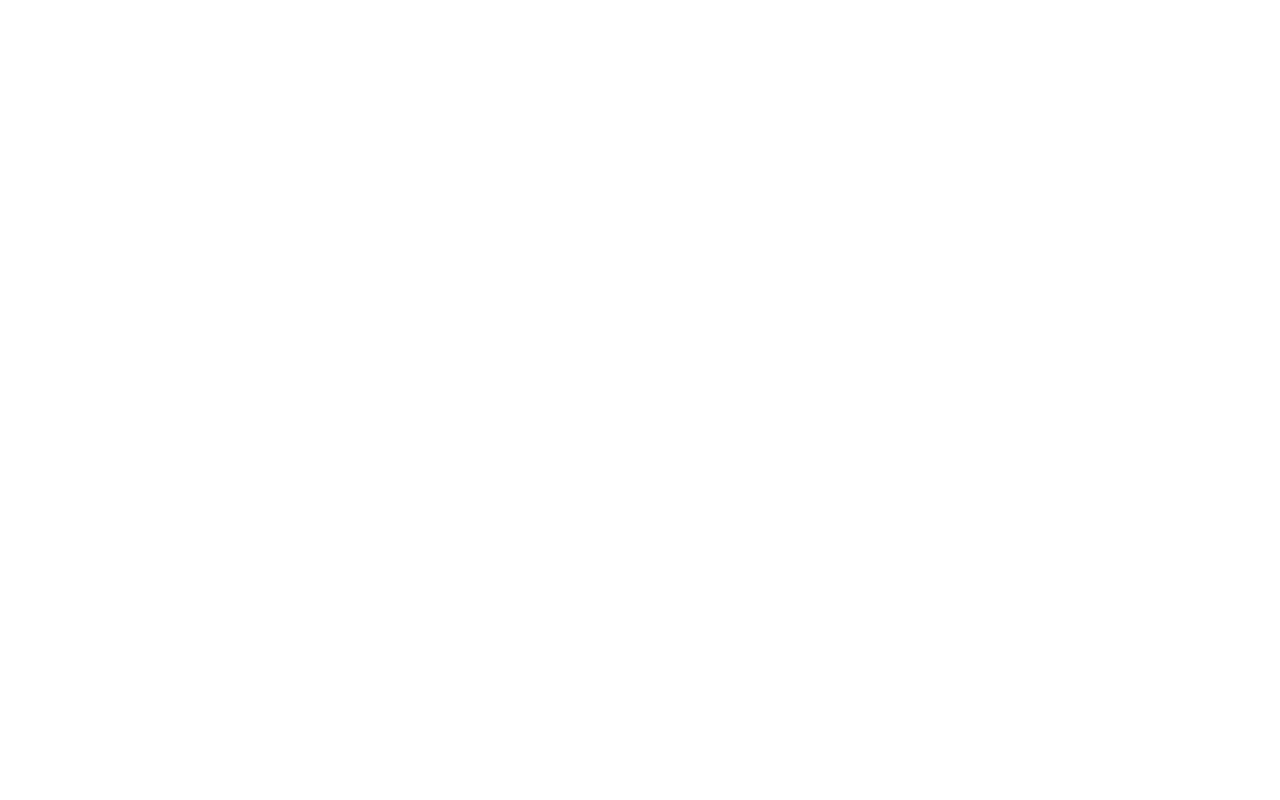
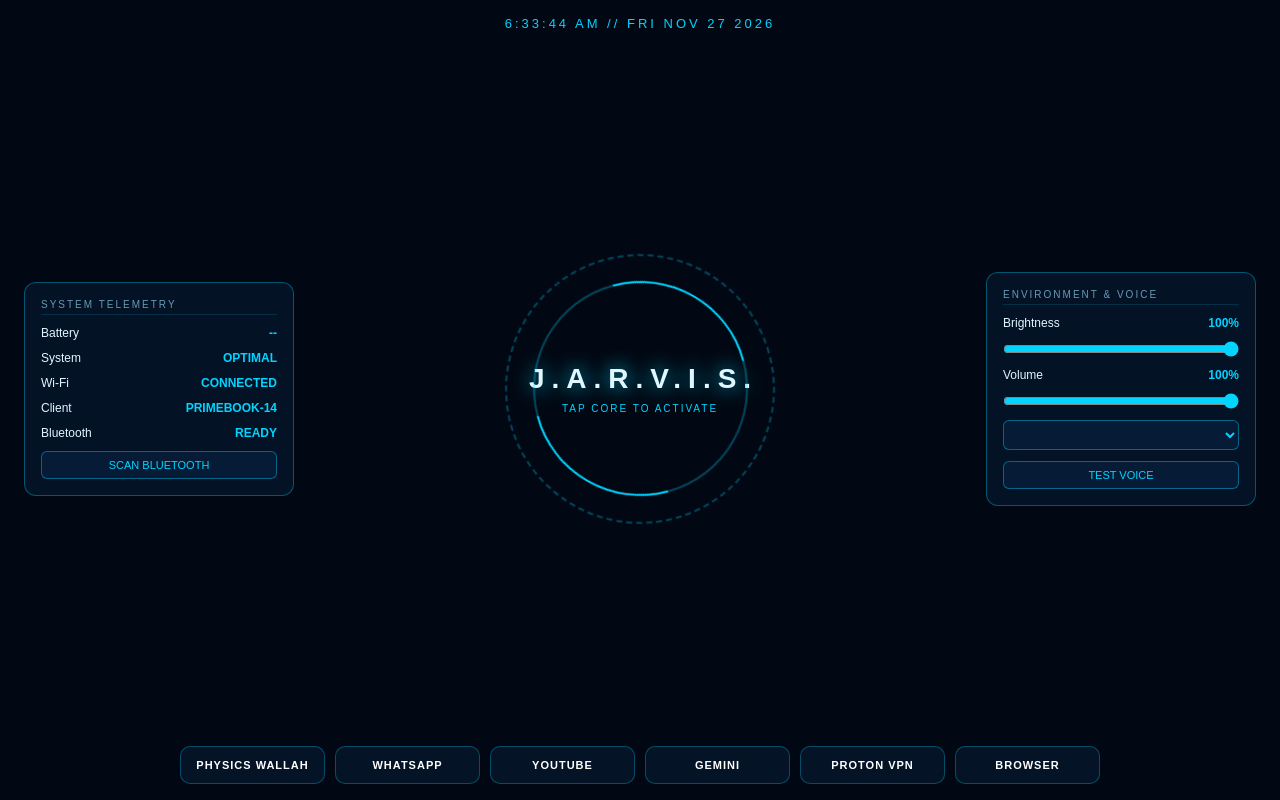
Before and after one commit to siddharth22022024-sketch/jarvis-hud, a plain HTML site: page index.html in a window 1280 px wide. Drawn offline with Linux system fonts and the light colour scheme.

Commit message:
index.html

```diff
--- a/index.html
+++ b/index.html
@@ -1,22 +1,81 @@
 <!DOCTYPE html>
-<html lang="en">
+<html>
 <head>
 <meta charset="UTF-8">
-<meta name="viewport" content="width=device-width, initial-scale=1.0">
+<meta name="viewport" content="width=device-width,initial-scale=1">
 <title>J.A.R.V.I.S.</title>
 <style>
-  :root {
-    --bg: #020813;
-    --panel: rgba(6, 20, 40, 0.72);
-    --border: rgba(0, 212, 255, 0.28);
-    --cyan: #00d4ff;
-    --cyan-soft: rgba(0, 212, 255, 0.14);
-    --cyan-glow: rgba(0, 212, 255, 0.45);
-    --text: #e0f7ff;
-    --muted: #679bb5;
-  }
-  * { box-sizing: border-box; margin: 0; padding: 0; user-select: none; }
-  body {
-    background: radial-gradient(circle at 50% 45%, #072242 0%, #030d1e 55%, var(--bg) 100%);
-    color: var(--text);
-    font-family: 'Segoe UI', system-ui, -apple-system,
+*{box-sizing:border-box;margin:0;padding:0;user-select:none}
+body{background:#020813;color:#e0f7ff;font-family:sans-serif;height:100vh;display:flex;flex-direction:column;justify-content:space-between;padding:16px 24px;overflow:hidden}
+#dim{position:fixed;inset:0;background:#000;opacity:0;pointer-events:none;z-index:99}
+.time{text-align:center;color:#00d4ff;letter-spacing:3px;font-size:13px}
+.grid{display:grid;grid-template-columns:270px 1fr 270px;gap:18px;align-items:center}
+.box{background:rgba(6,22,44,.8);border:1px solid rgba(0,212,255,.35);border-radius:12px;padding:16px;display:flex;flex-direction:column;gap:11px;font-size:12px}
+.ttl{font-size:10px;color:#679bb5;letter-spacing:2px;border-bottom:1px solid rgba(0,212,255,.15);padding-bottom:4px}
+.row{display:flex;justify-content:space-between}
+.val{color:#00d4ff;font-weight:700}
+.core{height:280px;display:flex;flex-direction:column;align-items:center;justify-content:center;position:relative;cursor:pointer}
+.ring{position:absolute;border-radius:50%;border:2px solid rgba(0,212,255,.3)}
+.r1{width:270px;height:270px;border-style:dashed;animation:spin 25s linear infinite}
+.r2{width:215px;height:215px;border-top-color:#00d4ff;border-bottom-color:#00d4ff;animation:spin 12s linear infinite reverse}
+@keyframes spin{to{transform:rotate(360deg)}}
+h1{font-size:28px;letter-spacing:7px;padding-left:7px;text-shadow:0 0 20px #00d4ff}
+.sub{font-size:10px;color:#00d4ff;letter-spacing:2px;margin-top:8px}
+input[type=range]{width:100%;accent-color:#00d4ff}
+select,button{background:#061b36;color:#00d4ff;border:1px solid rgba(0,212,255,.4);padding:7px;border-radius:6px;font-size:11px;width:100%;cursor:pointer}
+.dock{display:grid;grid-template-columns:repeat(6,1fr);gap:10px;max-width:920px;width:100%;margin:0 auto}
+a{background:rgba(6,22,44,.85);border:1px solid rgba(0,212,255,.3);border-radius:10px;padding:12px 6px;text-align:center;color:#fff;text-decoration:none;font-size:11px;font-weight:700;letter-spacing:1px}
+a:hover{border-color:#00d4ff;box-shadow:0 0 15px rgba(0,212,255,.4)}
+</style>
+</head>
+<body>
+<div id="dim"></div>
+<div class="time" id="tm">--:--</div>
+<div class="grid">
+  <div class="box">
+    <div class="ttl">SYSTEM TELEMETRY</div>
+    <div class="row"><span>Battery</span><span class="val" id="bat">--</span></div>
+    <div class="row"><span>System</span><span class="val" id="sys">ONLINE</span></div>
+    <div class="row"><span>Wi-Fi</span><span class="val" id="wifi">--</span></div>
+    <div class="row"><span>Client</span><span class="val">PRIMEBOOK-14</span></div>
+    <div class="row"><span>Bluetooth</span><span class="val" id="bt">READY</span></div>
+    <button onclick="btScan()">SCAN BLUETOOTH</button>
+  </div>
+  <div class="core" onclick="greet(true)">
+    <div class="ring r1"></div><div class="ring r2"></div>
+    <h1>J.A.R.V.I.S.</h1>
+    <div class="sub" id="st">TAP CORE TO ACTIVATE</div>
+  </div>
+  <div class="box">
+    <div class="ttl">ENVIRONMENT & VOICE</div>
+    <div class="row"><span>Brightness</span><span class="val" id="bv">100%</span></div>
+    <input type="range" min="25" max="100" value="100" oninput="bv.textContent=this.value+'%';dim.style.opacity=(100-this.value)/115">
+    <div class="row"><span>Volume</span><span class="val" id="vv">100%</span></div>
+    <input type="range" min="0" max="100" value="100" oninput="vol=this.value/100;vv.textContent=this.value+'%'">
+    <select id="vsel" onchange="greet(true)"></select>
+    <button onclick="greet(true)">TEST VOICE</button>
+  </div>
+</div>
+<div class="dock">
+  <a href="https://www.pw.live" target="_blank">PHYSICS WALLAH</a>
+  <a href="https://web.whatsapp.com" target="_blank">WHATSAPP</a>
+  <a href="https://www.youtube.com" target="_blank">YOUTUBE</a>
+  <a href="https://gemini.google.com" target="_blank">GEMINI</a>
+  <a href="https://account.protonvpn.com" target="_blank">PROTON VPN</a>
+  <a href="https://www.google.com" target="_blank">BROWSER</a>
+</div>
+<script>
+setInterval(()=>{const n=new Date();tm.textContent=n.toLocaleTimeString()+' // '+n.toDateString().toUpperCase()},1000);
+if(navigator.getBattery)navigator.getBattery().then(b=>{const u=()=>bat.textContent=Math.round(b.level*100)+'%'+(b.charging?' ⚡':'');u();b.onlevelchange=u;b.onchargingchange=u});
+const net=()=>{wifi.textContent=navigator.onLine?'CONNECTED':'OFFLINE';sys.textContent=navigator.onLine?'OPTIMAL':'OFFLINE'};
+window.ononline=window.onoffline=net;net();
+async function btScan(){try{const d=await navigator.bluetooth.requestDevice({acceptAllDevices:true});bt.textContent=d.name||'LINKED'}catch(e){}}
+let vol=1,enV=[];
+function loadV(){enV=speechSynthesis.getVoices().filter(v=>/^en/i.test(v.lang));vsel.innerHTML='';enV.forEach((v,i)=>{const o=document.createElement('option');o.value=i;o.textContent=v.name;vsel.appendChild(o)});const f=enV.findIndex(v=>/GB/i.test(v.lang)&&/female|libby|sonia|kate|hazel/i.test(v.name));if(f>-1)vsel.selectedIndex=f}
+speechSynthesis.onvoiceschanged=loadV;loadV();
+function greet(f){if(!f&&document.hidden)return;speechSynthesis.cancel();const m=new SpeechSynthesisUtterance('Welcome back, boss. All systems are online.');const v=enV[vsel.selectedIndex];m.lang=v?v.lang:'en-GB';if(v)m.voice=v;m.pitch=1.15;m.volume=vol;st.textContent='SYSTEMS ONLINE, BOSS';speechSynthesis.speak(m)}
+document.addEventListener('visibilitychange',()=>{if(!document.hidden)greet(false)});
+window.addEventListener('pointerdown',()=>greet(false),{once:true});
+</script>
+</body>
+</html>
```
